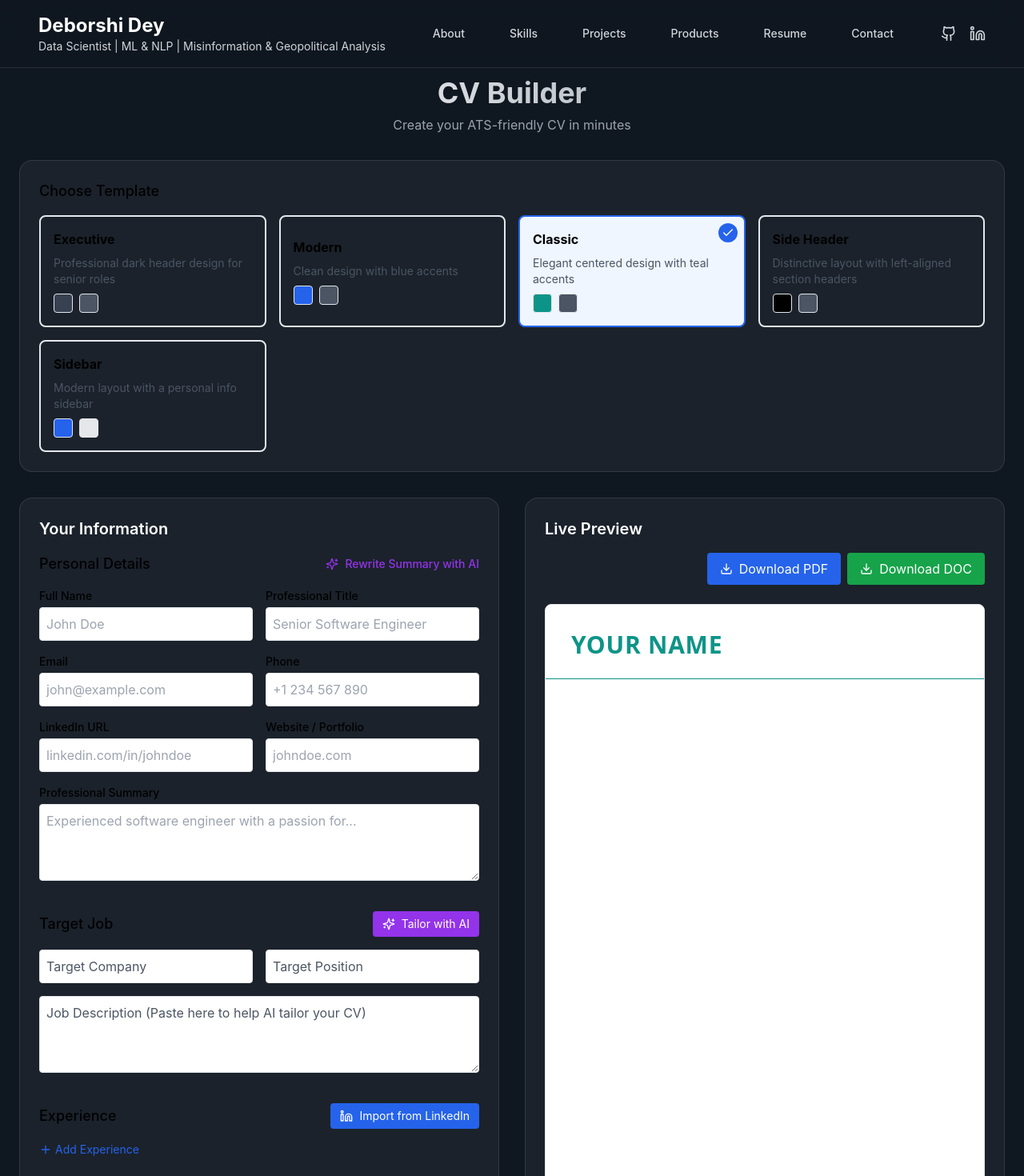
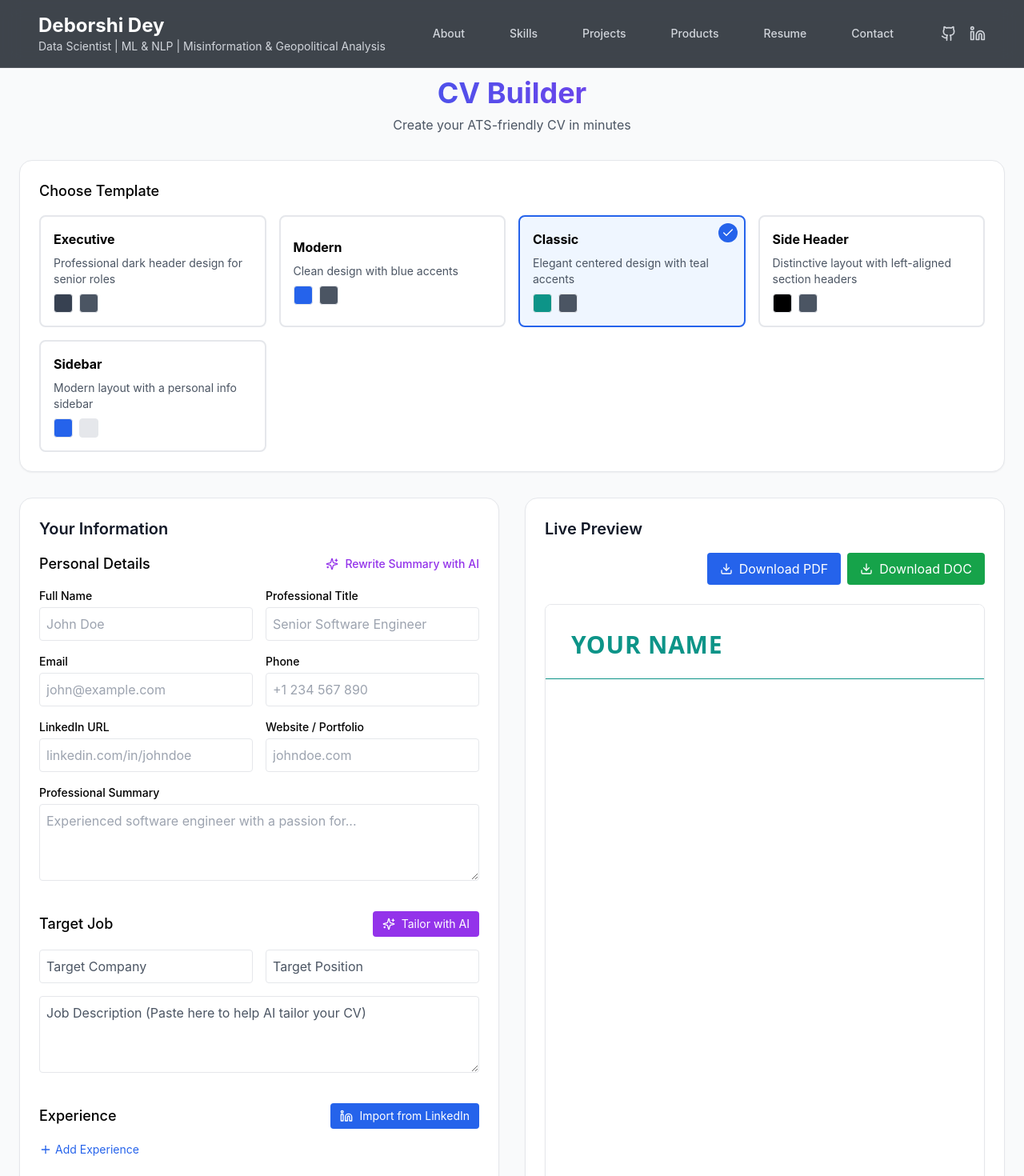
Before and after one commit to DeborshiDey/Portfolio, a React (Vite) app: page /cv-builder in a window 1280 px wide. Shown: the top 1470 px of the page at 80% size. Built offline with nearby package versions, Linux system fonts and the light colour scheme; what @react-pdf/renderer would draw is missing.

Commit message:
Change CV Builder page theme to light mode

```diff
--- a/src/pages/CVBuilder.tsx
+++ b/src/pages/CVBuilder.tsx
@@ -10,19 +10,19 @@ const CVBuilder: React.FC = () => {
     const [cvData, setCvData] = useState<CVData>(initialCVData);
 
     return (
-        <div className="min-h-screen bg-[#0F1720] text-white">
+        <div className="min-h-screen bg-gray-50">
             <Header />
 
             <main className="pt-24 pb-16 px-6">
                 <header className="mb-8 text-center max-w-3xl mx-auto">
-                    <h1 className="text-4xl font-bold mb-2 bg-gradient-to-r from-white to-gray-400 bg-clip-text text-transparent">
+                    <h1 className="text-4xl font-bold mb-2 bg-gradient-to-r from-blue-600 to-purple-600 bg-clip-text text-transparent">
                         CV Builder
                     </h1>
-                    <p className="text-gray-400">Create your ATS-friendly CV in minutes</p>
+                    <p className="text-gray-600">Create your ATS-friendly CV in minutes</p>
                 </header>
 
                 <div className="max-w-7xl mx-auto mb-8">
-                    <div className="bg-white/5 border border-white/10 p-6 rounded-2xl">
+                    <div className="bg-white border border-gray-200 p-6 rounded-2xl shadow-sm">
                         <TemplateSelector
                             selectedTemplate={cvData.selectedTemplate}
                             onSelect={(templateId: TemplateId) =>
@@ -33,13 +33,13 @@ const CVBuilder: React.FC = () => {
                 </div>
 
                 <div className="grid grid-cols-1 lg:grid-cols-2 gap-8 max-w-7xl mx-auto">
-                    <div className="bg-white/5 border border-white/10 p-6 rounded-2xl h-fit">
-                        <h2 className="text-xl font-semibold mb-4">Your Information</h2>
+                    <div className="bg-white border border-gray-200 p-6 rounded-2xl shadow-sm h-fit">
+                        <h2 className="text-xl font-semibold mb-4 text-gray-900">Your Information</h2>
                         <CVForm data={cvData} onChange={setCvData} />
                     </div>
 
-                    <div className="bg-white/5 border border-white/10 p-6 rounded-2xl h-fit sticky top-24">
-                        <h2 className="text-xl font-semibold mb-4">Live Preview</h2>
+                    <div className="bg-white border border-gray-200 p-6 rounded-2xl shadow-sm h-fit sticky top-24">
+                        <h2 className="text-xl font-semibold mb-4 text-gray-900">Live Preview</h2>
                         <CVPreview data={cvData} />
                     </div>
                 </div>
```
